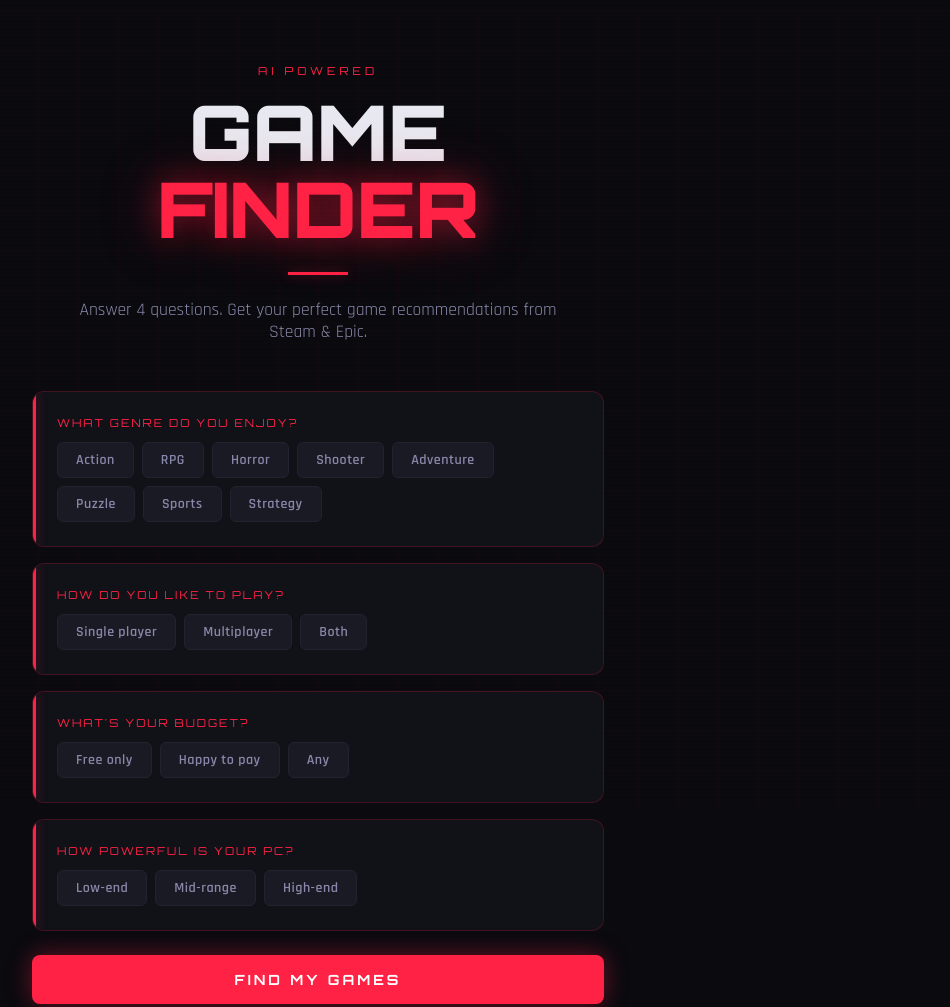
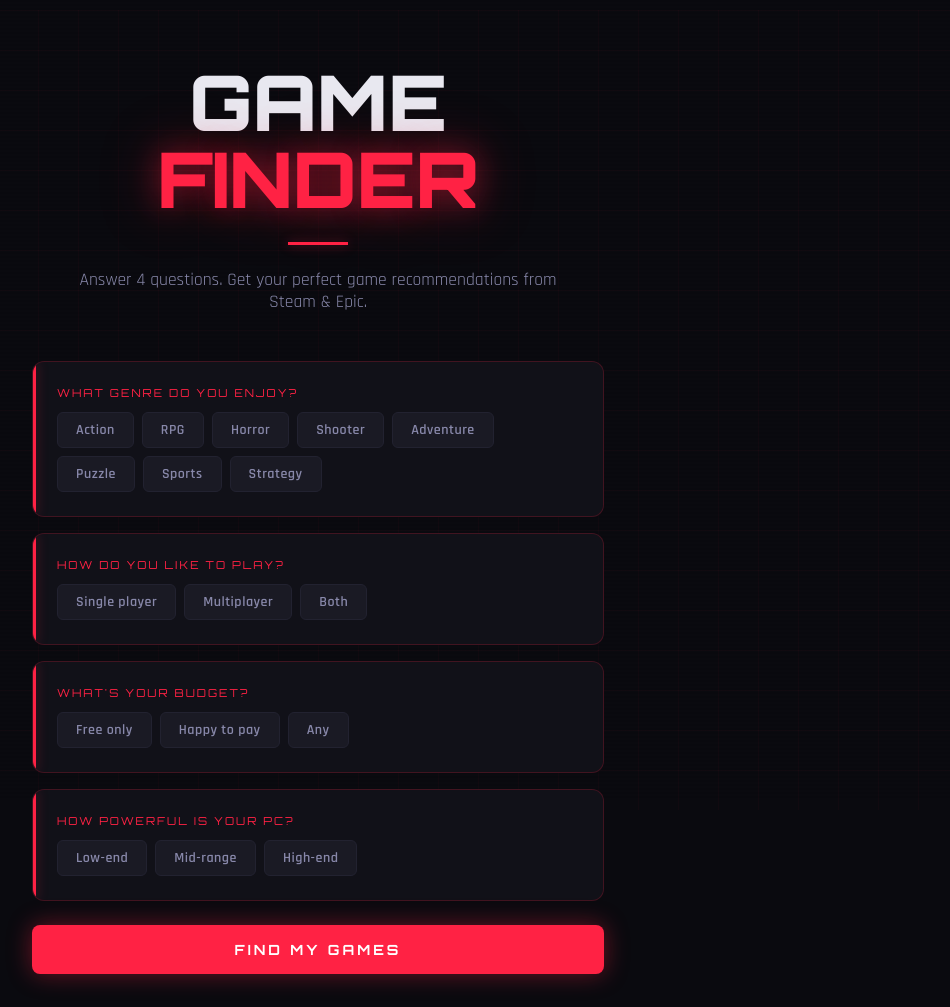
Before and after one commit to Shrikar-Dev/game-finder, a website: page game-finder/public/index.html in a window 1280 px wide. Shown: the top 1007 px of the page, without its empty margins (322-1272 px from the left). Drawn offline with Linux system fonts and the light colour scheme.

Commit message:
ai powered title removed

```diff
--- a/game-finder/public/index.html
+++ b/game-finder/public/index.html
@@ -493,7 +493,7 @@
 <div class="wrapper">
 
   <div class="hero">
-    <div class="hero-eyebrow">AI Powered</div>
+
     <h1>GAME<br><span>FINDER</span></h1>
     <div class="hero-line"></div>
     <p>Answer 4 questions. Get your perfect game recommendations from Steam & Epic.</p>
```
